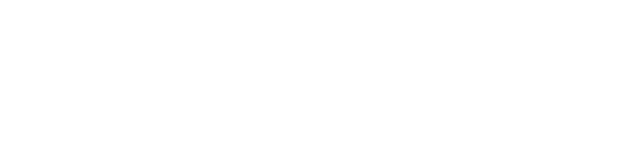
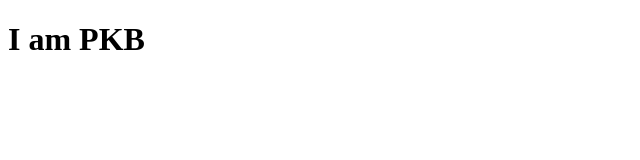
Before and after one commit to pankajkrbansal/myPortfolio, a plain HTML site: page index.html in a window 1280 px wide. Shown: the whole page, without its empty margins (0-640 px from the left). Drawn offline with Linux system fonts and the light colour scheme.

Commit message:
Added a small Heading
Added a small Heading

```diff
--- a/index.html
+++ b/index.html
@@ -7,6 +7,6 @@
     <title>PkB Portfolio</title>
 </head>
 <body>
-
+    <h1>I am PKB</h1>
 </body>
 </html>
```
